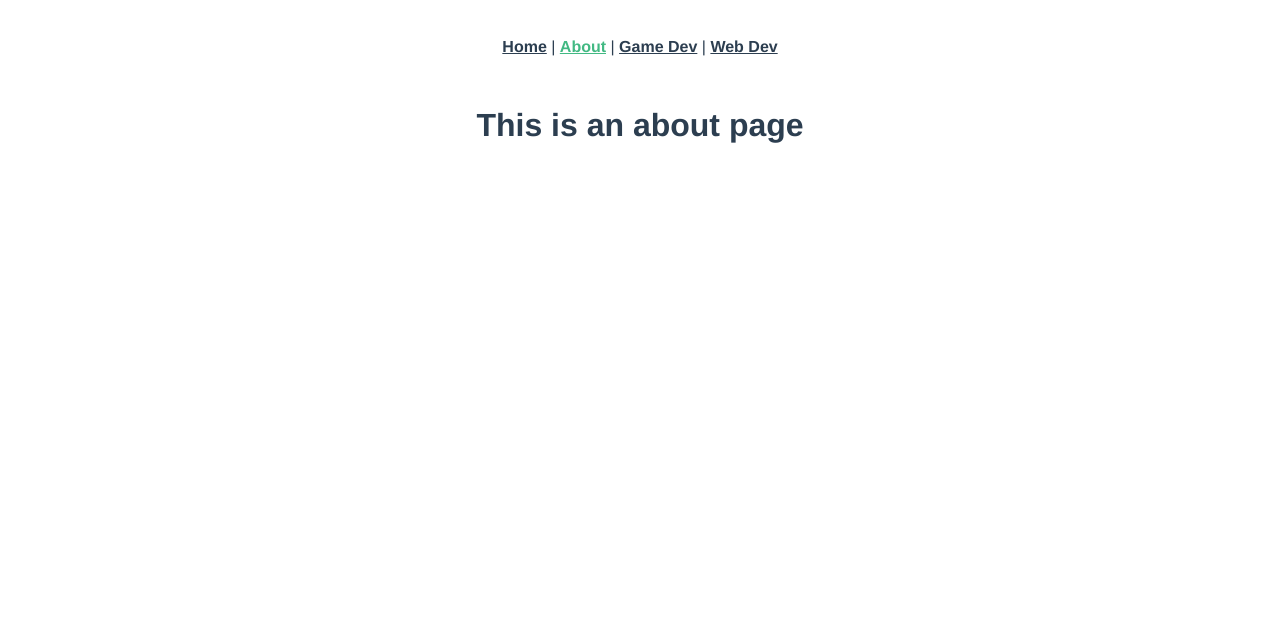
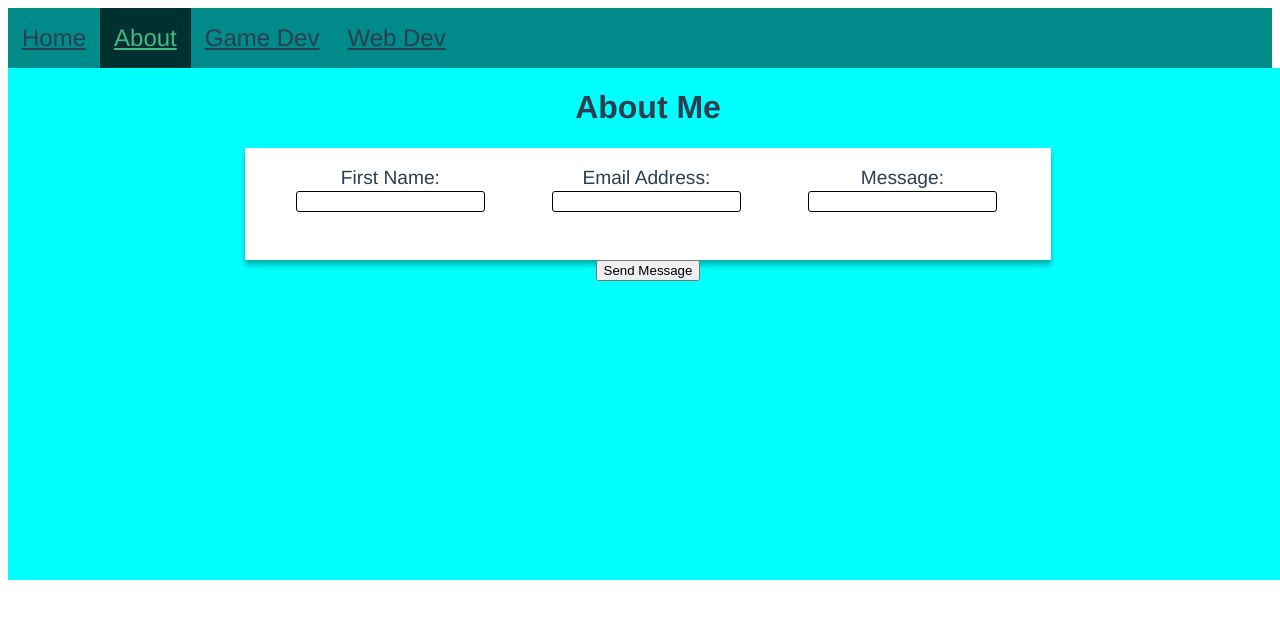
Before and after one commit to MeowMeowMeadow/portfolio-website, a Vue app in the folder portfolio/: page /about in a window 1280 px wide. Shown: the top 618 px of the page. Built offline with nearby package versions, Linux system fonts and the light colour scheme.

Commit message:
Started About Me Section
Started working on the About Me section, made the navigation bar better to use and added basic CSS for the other pages.

```diff
--- a/portfolio/src/App.vue
+++ b/portfolio/src/App.vue
@@ -1,8 +1,8 @@
 <template>
   <nav>
-    <router-link to="/">Home</router-link> |
-    <router-link to="/about">About</router-link> |
-    <router-link to="/gamedev">Game Dev</router-link> |
+    <router-link to="/">Home</router-link>
+    <router-link to="/about">About</router-link>
+    <router-link to="/gamedev">Game Dev</router-link>
     <router-link to="/webdev">Web Dev</router-link>
   </nav>
   <router-view/>
@@ -18,15 +18,32 @@
 }
 
 nav {
-  padding: 30px;
+  position: sticky;
+  background-color: darkcyan;
+  display: block;
+  overflow: hidden;
+  width: 100%;
 }
 
 nav a {
+  padding: 16px 14px;
+  margin: 0;
+  background-color: darkcyan;
+  display: flex;
+  float: left;
+  font-size: 1.5em;
+  color: #2c3e50;
+}
+
+nav a:hover {
+  background-color: rgb(1, 48, 48);
   font-weight: bold;
-  color: #2c3e50;
+  color: #42b983;
+
 }
 
 nav a.router-link-exact-active {
   color: #42b983;
+  background-color: rgb(1, 48, 48);
 }
 </style>
--- a/portfolio/src/views/AboutView.vue
+++ b/portfolio/src/views/AboutView.vue
@@ -1,5 +1,75 @@
 <template>
   <div class="about">
-    <h1>This is an about page</h1>
+    <h1>About Me</h1>
+
+    <div class="aboutMe">
+
+    </div>
+    <div class="contact">
+      <form id="form" action="#">
+        <label for="fname">
+          First Name:
+          <input type="text" id="fname" name="fname" required>
+        </label>
+        <label for="email">
+          Email Address:
+          <input type="email" id="email" name="email" required>
+        </label>
+        <label for="message">
+          Message:
+          <input type="text" id="message" name="message" required>
+        </label>
+      </form>
+    </div>
+    <div class="submitMessage">
+      <button type="submit" form="form">Send Message</button>
+    </div>
   </div>
 </template>
+
+<style>
+
+.about
+{
+  display: flex;
+  flex-direction: column;
+  background-color:aqua;
+  margin: auto;
+  padding: auto;
+  width: 100vw;
+  height: 40vw;
+  align-items: center;
+}
+
+.contact
+{
+  display: flex;
+  align-items: center;
+  background-color: white;
+  box-shadow: 0px 5px 5px rgba(0,0,0,0.30);
+  padding: 1.2rem 1vw 3rem 2vw;
+}
+
+form
+{
+  display: flex;
+  width: 60vw;
+  gap: 1rem;
+  flex-flow: row wrap;
+  align-items: center;
+}
+label
+{
+  position: relative;
+  width: 15rem;
+  font-size: 1.2em;
+}
+
+input
+{
+  border: 1px solid black;
+  padding: 2px 5px;
+  margin-top: 2px;
+  border-radius: 3px;
+}
+</style>
--- a/portfolio/src/views/GameDevView.vue
+++ b/portfolio/src/views/GameDevView.vue
@@ -1,5 +1,5 @@
 <template>
   <div class="about">
-    <h1>This is an about page</h1>
+    <h1>Game Development</h1>
   </div>
 </template>
--- a/portfolio/src/views/HomeView.vue
+++ b/portfolio/src/views/HomeView.vue
@@ -8,3 +8,13 @@ export default {
 
 }
 </script>
+
+<style>
+.home
+{
+  background-color: aqua;
+  display: flex;
+  width: 100vw;
+  height: 40vw;
+}
+</style>
--- a/portfolio/src/views/WebDevView.vue
+++ b/portfolio/src/views/WebDevView.vue
@@ -1,5 +1,5 @@
 <template>
   <div class="about">
-    <h1>This is an about page</h1>
+    <h1>Web Development</h1>
   </div>
 </template>
```
